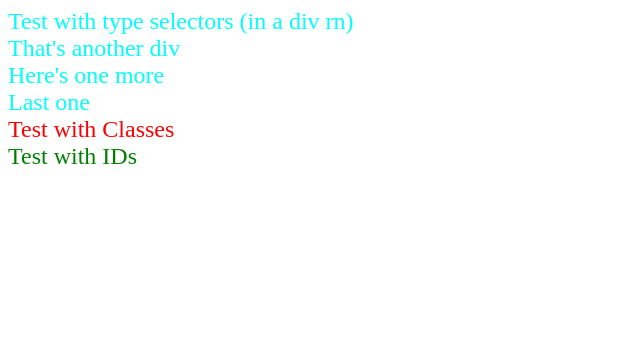
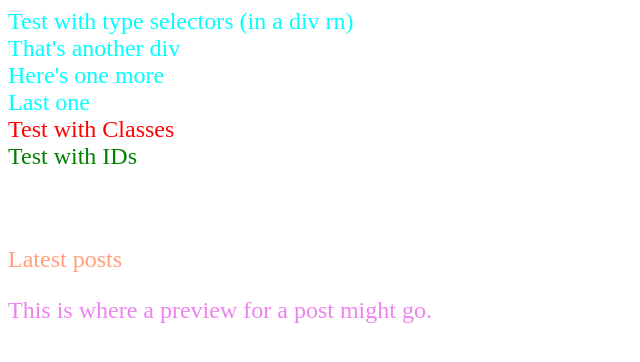
Before and after one commit to stressatoo/odin-css, a plain HTML site: page index.html in a window 1280 px wide. Shown: the whole page, without its empty margins (0-640 px from the left). Drawn offline with Linux system fonts and the light colour scheme.

Commit message:
Update flow

```diff
--- a/index.html
+++ b/index.html
@@ -15,5 +15,11 @@
 
     <div class="testCLASS">Test with Classes</div>
     <div id="testID">Test with IDs</div>
+
+    <div>
+        <div class="subsection header">Latest posts</div>
+        <p class="subsection" id="preview">This is where a preview for a post might go.</p>
+    </div>
+
 </body>
 </html>
--- a/style.css
+++ b/style.css
@@ -15,3 +15,16 @@ div
     color: green;
     font-size: x-large;
 }
+
+.subsection.header
+{
+    margin-top: 2cm;
+    color: lightsalmon;
+    font-size: x-large;
+}
+
+.subsection#preview
+{
+    color: violet;
+    font-size: x-large;
+}
```
